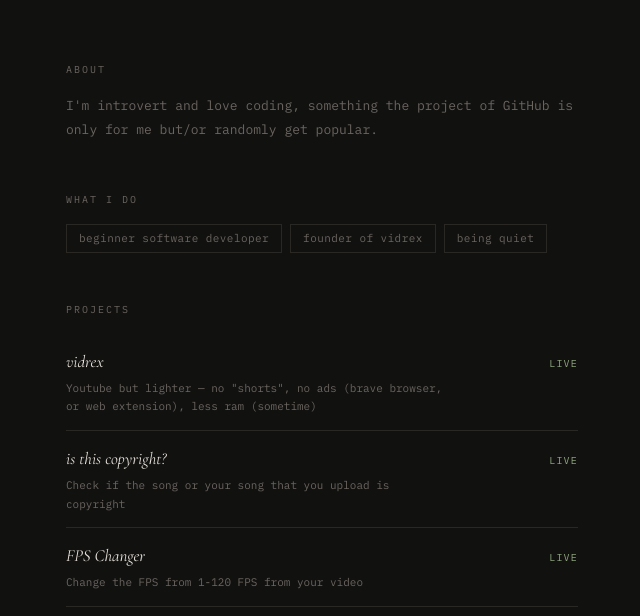
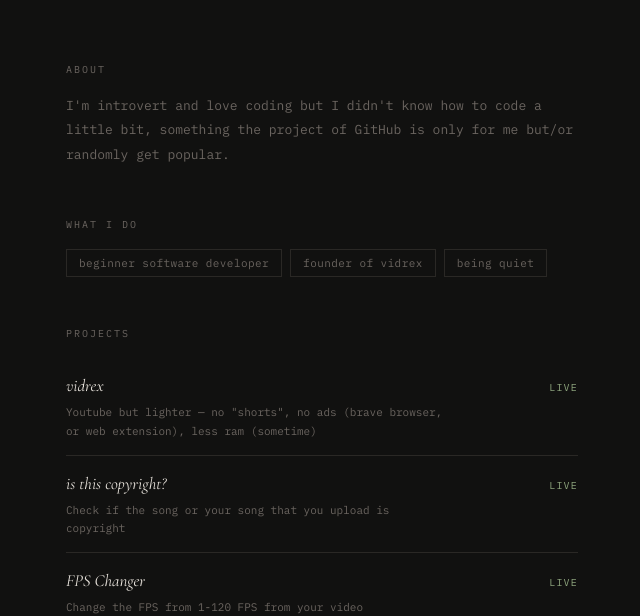
Before and after one commit to phthion/about-phthion, a plain HTML site: page index.html in a window 1280 px wide. Shown: the part 188-804 px from the top of the page, without its empty margins (318-958 px from the left). Drawn offline with nearby package versions, Linux system fonts and the light colour scheme.

Commit message:
Update index.html

```diff
--- a/index.html
+++ b/index.html
@@ -218,7 +218,7 @@
   <section class="section">
     <div class="section-label">about</div>
     <p class="about-text">
-      I'm introvert and love coding, something the project of GitHub is only for me but/or randomly get popular.
+      I'm introvert and love coding but I didn't know how to code a little bit, something the project of GitHub is only for me but/or randomly get popular.
     </p>
   </section>
 
```
